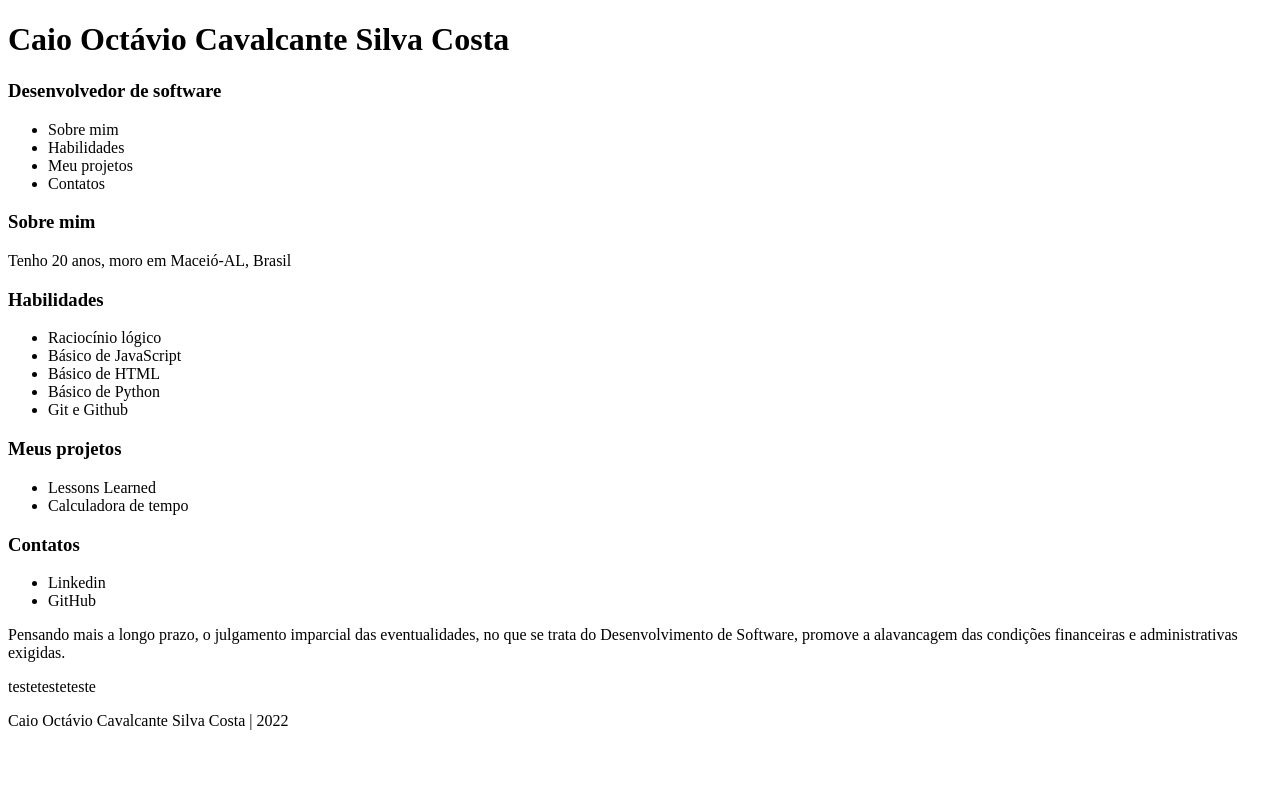
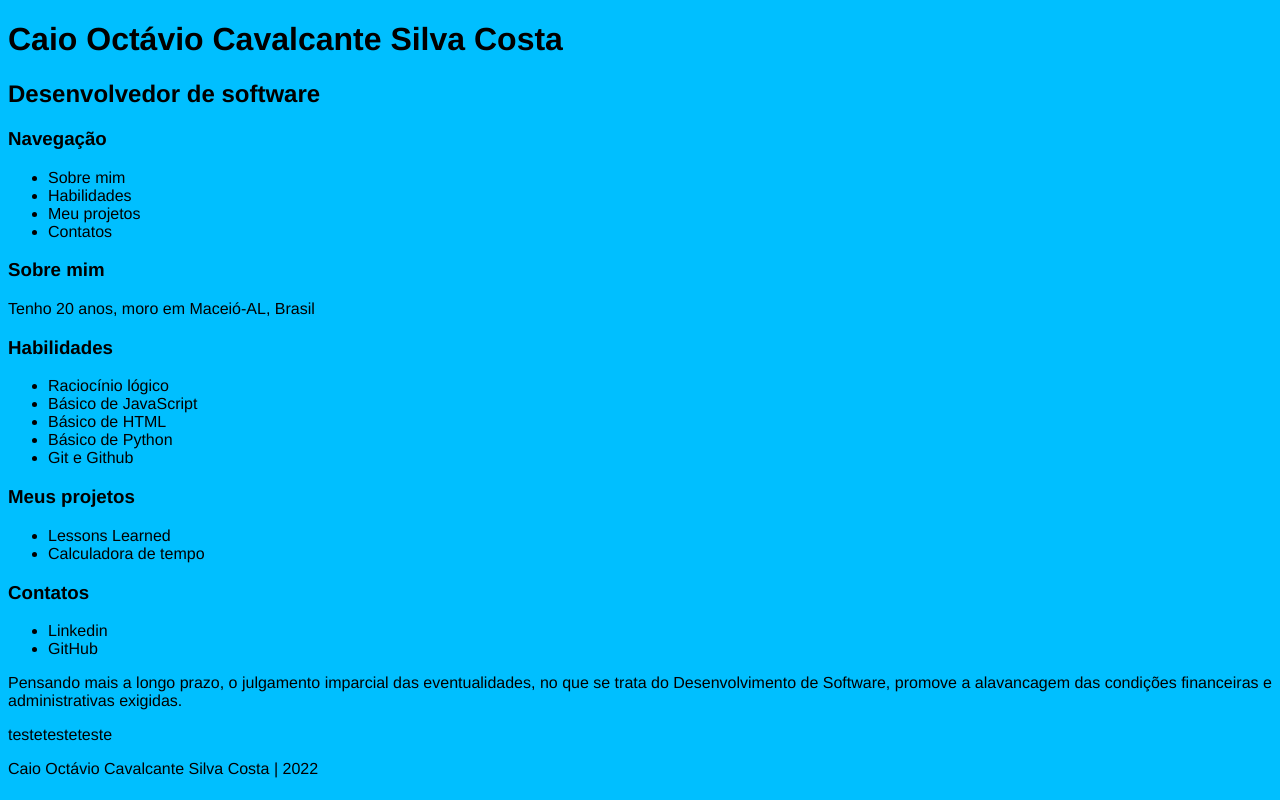
Before and after one commit to cocsc/cocsc.github.io, a plain HTML site: page index.html in a window 1280 px wide. Drawn offline with Linux system fonts and the light colour scheme.

Commit message:
adiciona cor de fundo e fonte

```diff
--- a/index.html
+++ b/index.html
@@ -5,13 +5,24 @@
   <meta http-equiv="X-UA-Compatible" content="IE=edge">
   <meta name="viewport" content="width=device-width, initial-scale=1.0">
   <title>Portifolio Caio</title>
+  <style>
+
+    body{
+      background-color: deepskyblue;
+      font-family: 'Franklin Gothic Medium', 'Arial Narrow', Arial, sans-serif;
+    }
+    .estilo-a{
+    }
+
+  </style>
 </head>
 <body>
   <header>
-    <h1>Caio Octávio Cavalcante Silva Costa</h1>
-    <h3>Desenvolvedor de software</h3>
+    <h1 class="estilo-a">Caio Octávio Cavalcante Silva Costa</h1>
+    <h2>Desenvolvedor de software</h2>
   </header>
   <nav>
+    <h3>Navegação</h3>
     <ul>
       <li>Sobre mim</li>
       <li>Habilidades</li>
```
